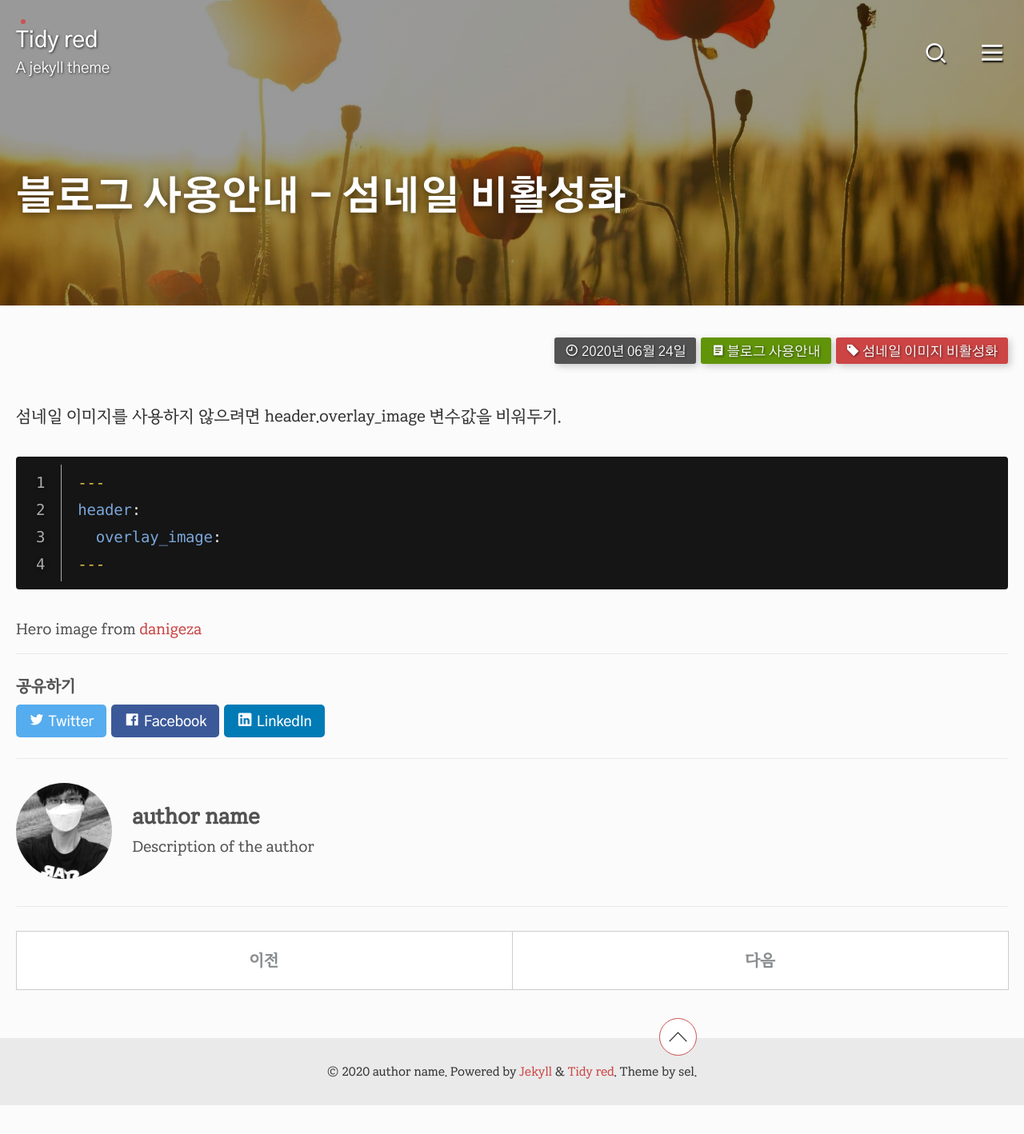
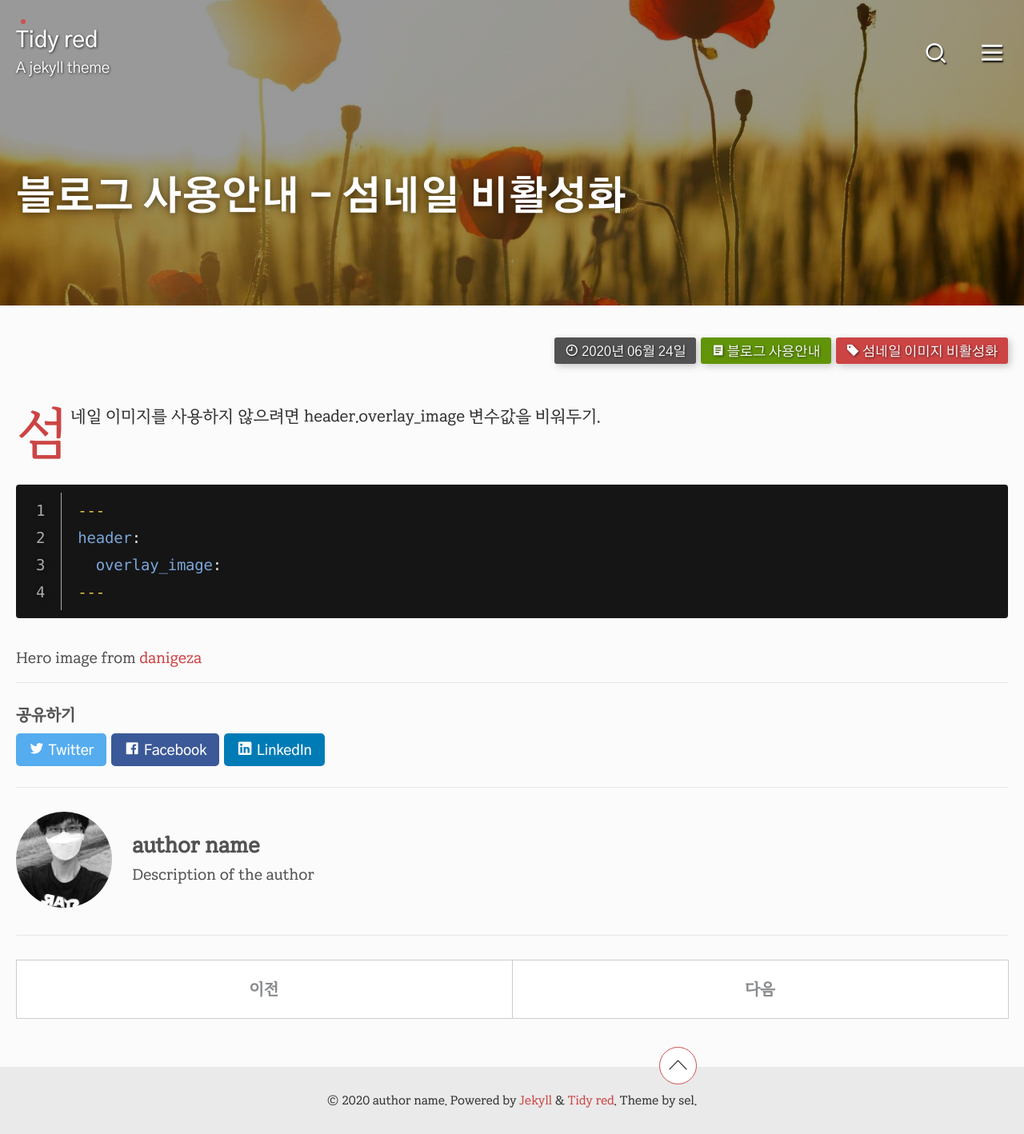
Before and after one commit to selosele/jekyll-theme-tidyred, a Jekyll site: the page built from _posts/2020-06-24-example-post06.md, in a window 1280 px wide. Shown: the whole page at 80% size. Built offline with Jekyll 4.4.1, drawn with Linux system fonts in a browser that asks for light colours; before the commit the page ends 1382 px from its top, so only the background shows below that.

Commit message:
레이아웃 HTML/CSS/JS 수정

```diff
--- a/_includes/archive-single.html
+++ b/_includes/archive-single.html
@@ -18,7 +18,7 @@
     <div aria-hidden="true" class="archive__item-thumb" style="background-image: url({{ post.header.overlay_image }});"></div>
     {% endif %}
     {% endif %}
-    <p itemprop="description" id="desc-{{ postUrl_r }}" class="archive__item-content{% if post.home_first_letter != false %} has-first-letter{% endif %}">{{ post.content | markdownify | strip_html | truncate: 200 }}</p>
+    <p itemprop="description" id="desc-{{ postUrl_r }}" class="archive__item-content{% if post.home_dropcap != false %} has-dropcap{% endif %}">{{ post.content | markdownify | strip_html | truncate: 200 }}</p>
     <div class="archive__item__info-item-wrapper">
       {% if post.date %}
       <span class="archive__item__info-item archive__item__info-item--date"><span class="sr-only">{{ site.data.ui-text[site.locale].date_label }}</span> <time datetime="{{ post.date | date_to_xmlschema }}">{{ post.date | date: "%Y년 %m월 %d일" }}</time></span>
--- a/_layouts/post.html
+++ b/_layouts/post.html
@@ -34,10 +34,10 @@ layout: default
         </aside>
       {% endif %}
 
-      {% if page.post_first_letter != false %}
+      {% if page.post_dropcap != false %}
         {% assign content_start = content | slice: 0, 3 %}
         {% if content_start == '<p>' %}
-          {% assign content = content | replace_first: '<p>', '<p class="page__first-para">' %}
+          {% assign content = content | replace_first: '<p>', '<p class="has-dropcap">' %}
         {% endif %}
       {% endif %}
 
--- a/_sass/tidy-red/_archive.scss
+++ b/_sass/tidy-red/_archive.scss
@@ -95,7 +95,7 @@
          color: $black03;
 
          @media (min-width: $min-medium-width) {
-            &.has-first-letter {
+            &.has-dropcap {
                &:first-letter {
                   float: left;
                   margin-top: .4rem;
--- a/_sass/tidy-red/_page.scss
+++ b/_sass/tidy-red/_page.scss
@@ -286,6 +286,20 @@
                transform: translateX(-50%);
             }
          }
+
+         &.has-dropcap {
+            display: flow-root;
+
+            &:first-letter {
+               float: left;
+               margin-top: .25rem;
+               margin-left: .1rem;
+               margin-right: .1rem;
+               font-size: 3.5rem;
+               line-height: 1;
+               color: $sub-color03;
+            }
+         }
       }
 
       a {
@@ -340,17 +354,19 @@
       }
    }
 
-   &__first-para {
-      display: flow-root;
+   &__header-link {
+      margin-right: .1302632em;
+      vertical-align: middle;
 
-      &:first-letter {
-         float: left;
-         margin-top: .25rem;
-         margin-left: .1rem;
-         margin-right: .1rem;
-         font-size: 3.5rem;
+      &:before {
+         content: "\e9c3";
+         display: inline-block;
+         color: $main-color;
+         font-family: $icon-font;
+         font-weight: 400;
+         letter-spacing: normal;
          line-height: 1;
-         color: $sub-color03;
+         -webkit-font-smoothing: antialiased;
       }
    }
 
@@ -560,22 +576,6 @@
    transition: width .2s;
 }
 
-.heading-link {
-   margin-right: .1302632em;
-   vertical-align: middle;
-
-   &:before {
-      content: "\e9c3";
-      display: inline-block;
-      color: $main-color;
-      font-family: $icon-font;
-      font-weight: 400;
-      letter-spacing: normal;
-      line-height: 1;
-      -webkit-font-smoothing: antialiased;
-   }
-}
-
 /* Fake table */
 .fake-table {
    display: table;
--- a/assets/js/_script.js
+++ b/assets/js/_script.js
@@ -125,7 +125,7 @@
     window.addEventListener("scroll", activateScrollIndicator);
 })();
 
-// heading link
+// page header link
 (function() {
     var postRoot = document.getElementById("page-content");
     if (postRoot) {
@@ -144,7 +144,7 @@
             }
 
             h_anc.title = h_txt.replace(/-/g, " ");
-            h_anc.classList.add("heading-link");
+            h_anc.classList.add("page__header-link");
             h[i].insertBefore(h_anc, h[i].firstChild);
         }
     }
```
Also changed, not shown: assets/js/script.js.
